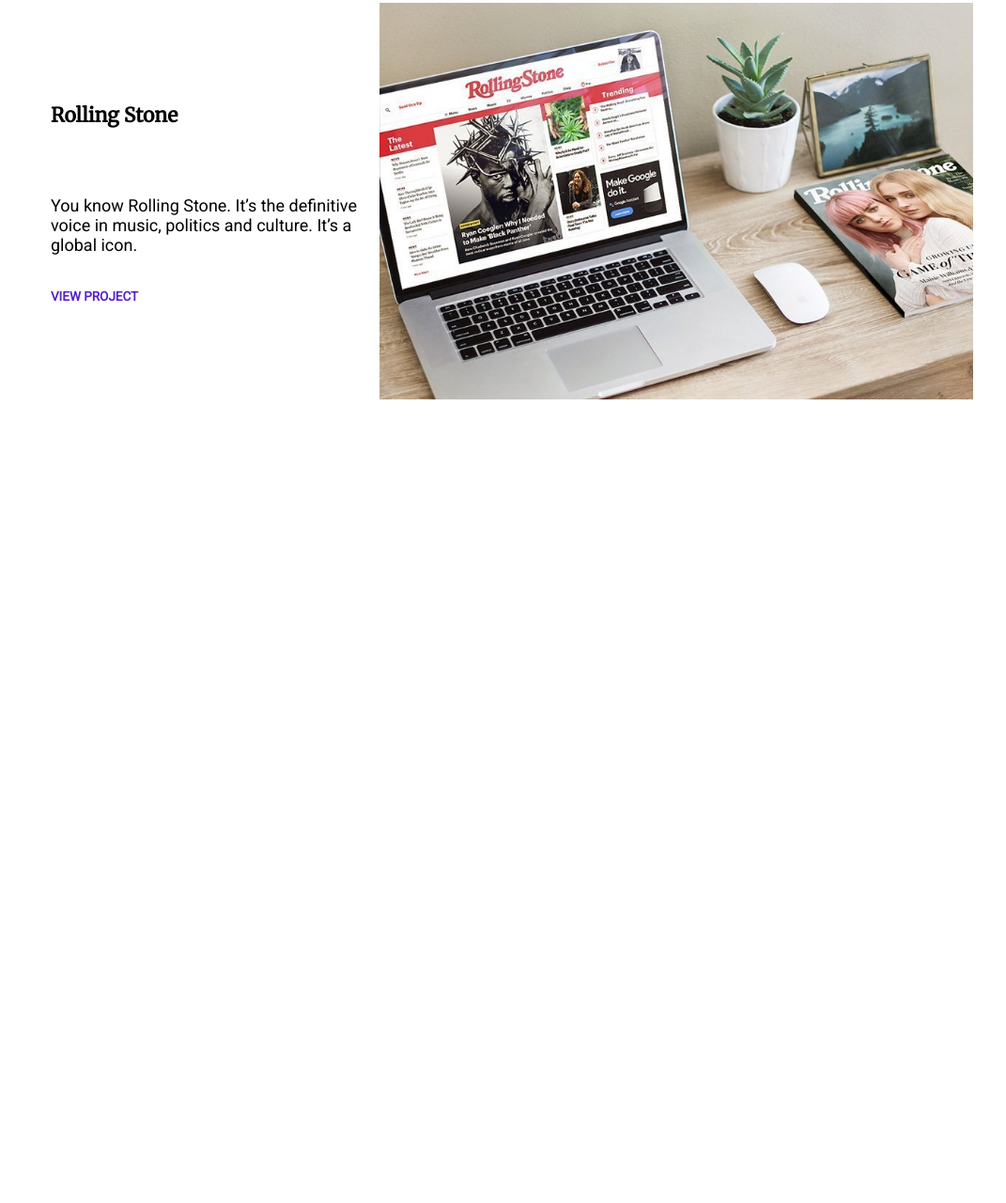
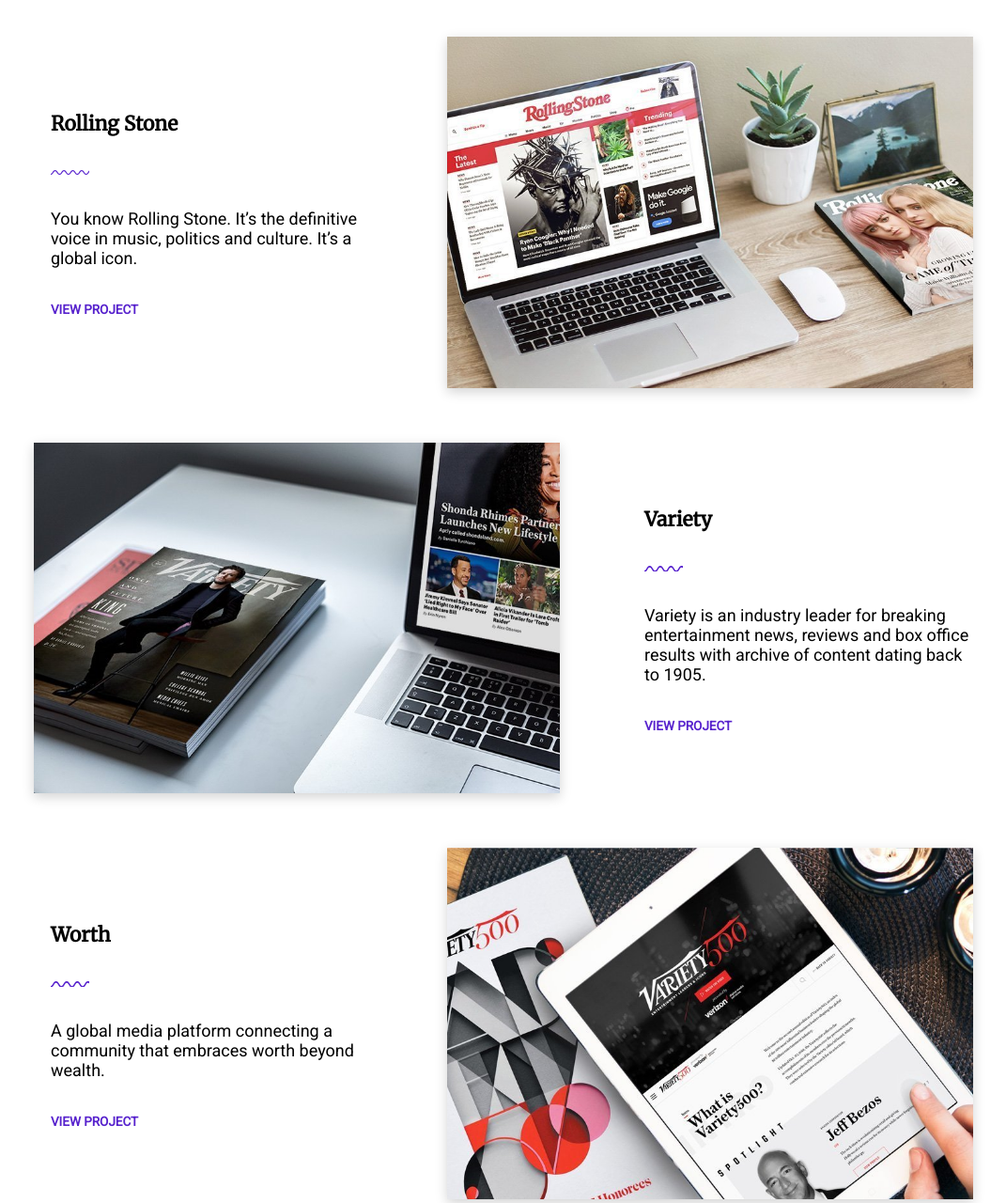
Before and after one commit to mmesander/frontend-html-css-concept-opdracht, a plain HTML site: page index.html in a window 1280 px wide. Shown: the part 854-2134 px from the top of the page at 94% size, without its empty margins (104-1175 px from the left). Before the commit the page ends 1283 px from the top, so only its background shows below. Drawn offline with Linux system fonts and the light colour scheme.

Commit message:
Het projects gedeelte van de main is werkend en af, tijd voor bed

```diff
--- a/index.html
+++ b/index.html
@@ -24,7 +24,7 @@
             <p>We are here to help you succeed.</p>
             <button type="submit">Let's work together</button>
         </div>
-        <div class="header-symbol-1"></div>
+        <div class="header-symbol"></div>
     </section>
 </header>
 
@@ -41,12 +41,34 @@
         <article class="inner-container-projects">
             <div class="text-wrapper">
                 <h3>Rolling Stone</h3>
-                <div></div>
+                <div class="project-symbol"></div>
                 <p>You know Rolling Stone. It’s the definitive voice in music, politics and culture. It’s a global icon.</p>
                 <a href="">view project</a>
             </div>
             <span class="image-wrapper">
                 <img src="./assets/images/work-image-01.jpeg" alt="Work image one">
+            </span>
+        </article>
+        <article class="inner-container-projects">
+            <div class="text-wrapper">
+                <h3>Variety</h3>
+                <div class="project-symbol"></div>
+                <p>Variety is an industry leader for breaking entertainment news, reviews and box office results with archive of content dating back to 1905.</p>
+                <a href="">view project</a>
+            </div>
+            <span class="image-wrapper">
+                <img src="./assets/images/work-image-02.jpeg" alt="Work image two">
+            </span>
+        </article>
+        <article class="inner-container-projects">
+            <div class="text-wrapper">
+                <h3>Worth</h3>
+                <div class="project-symbol"></div>
+                <p>A global media platform connecting a community that embraces worth beyond wealth.</p>
+                <a href="">view project</a>
+            </div>
+            <span class="image-wrapper">
+                <img src="./assets/images/work-image-03.jpeg" alt="Work image three">
             </span>
         </article>
     </section>
--- a/styles/styles.css
+++ b/styles/styles.css
@@ -48,7 +48,7 @@ body {
 /* ------------------------------- 2. Typography ----------------------------------- */
 
 html {
-    font-size: 16px;
+    font-size: 14px;
     font-family: 'Roboto', sans-serif;
 }
 
@@ -85,11 +85,12 @@ h1 {
 
 }
 
+/* ---------------------- 3.2 Specific ------------------------ */
+
 h4 {
     color: var(--general-color-purple);
 }
 
-/* ---------------------- 3.2 Specific ------------------------ */
 /* ------------------------------- 4. Areas ---------------------------------------- */
 /* ---------------------- 4.1 Header -------------------------- */
 
@@ -131,7 +132,7 @@ header {
     border: 1px solid var(--general-color-pink);
 }
 
-.header-symbol-1 {
+.header-symbol {
     background-image: url("../assets/symbols/squiggle_line_stripe.svg");
     position: absolute;
     left: calc(50% - 40px);
@@ -151,15 +152,15 @@ main a {
 /* --------------- 4.2.1 Introduction ------------------ */
 
 .introduction p {
-    margin-top: 2rem;
+    margin: 2rem 0;
 }
 
 /* --------------- 4.2.2 Projects ---------------------- */
 
 .outer-container-projects {
     display: flex;
-    flex-direction: row;
-    justify-content: center;
+    flex-direction: column;
+   align-items: center;
 }
 
 .inner-container-projects {
@@ -169,6 +170,7 @@ main a {
     align-items: center;
     margin: 0 1rem;
     max-width: 500px;
+    gap: 0;
     flex-wrap: wrap-reverse;
 }
 
@@ -179,6 +181,7 @@ main a {
     flex-shrink: 1;
     flex-grow: 1;
     gap: 2rem;
+    margin: 2rem 0;
 }
 
 .projects a {
@@ -189,12 +192,19 @@ main a {
 
 .projects img {
     width: 100%;
+    box-shadow: 0 4px 12px lightgrey;
 }
 
 .image-wrapper {
     flex-basis: auto;
 }
 
+.project-symbol {
+    background-image: url("../assets/symbols/squiggle_line.svg");
+    background-size: cover;
+    width: 2.25rem;
+    height: .3rem;
+}
 
 /* --------------- 4.2.3 Services ---------------------- */
 /* ---------------------- 4.3 Footer -------------------------- */
@@ -203,6 +213,10 @@ main a {
 /* ------------------------------- 5. Media Queries -------------------------------- */
 
 @media screen and (min-width: 400px) {
+    html {
+        font-size: 16px;
+    }
+
     .nav-bar {
         justify-content: flex-end;
         gap: 2.5rem;
@@ -223,9 +237,18 @@ main a {
         padding: 1rem 2rem;
     }
 
+    .outer-container-projects {
+        gap: 3rem;
+    }
+
     .inner-container-projects {
         flex-wrap: nowrap;
         max-width: 1000px;
+        gap: 4rem;
+    }
+
+    .inner-container-projects:nth-child(even) {
+        flex-direction: row-reverse;
     }
 
     .text-wrapper {
@@ -234,5 +257,6 @@ main a {
         flex-shrink: 0;
         flex-grow: 0;
         margin-left: 1rem;
+        /*margin-right: 4rem;*/
     }
 }
```
